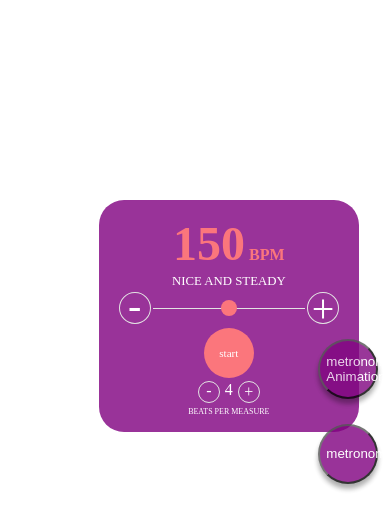
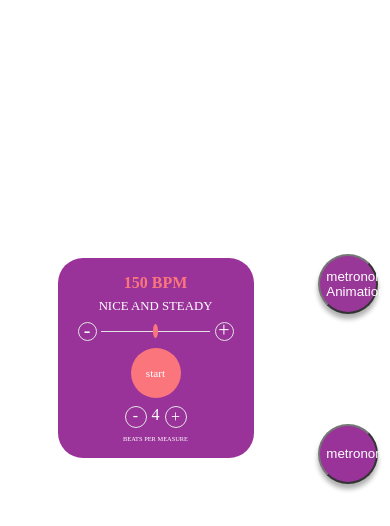
Before and after one commit to robertrachita/MusicBox, a web app: file views/metronomeFrontEnd.html in a window 390 px wide, after a click on "metronome". Shown: the part 318-844 px from the top of the page. Run offline with its HTML, style and script files only (its server is not run), Linux system fonts and the light colour scheme; some libraries are stand-ins or nearby versions.

Commit message:
v0.9 metronome+music sheets
Responsiveness:
Ipad landscape, portrait
Galaxy s20+

```diff
--- a/public/metronomeStyle.css
+++ b/public/metronomeStyle.css
@@ -14,6 +14,7 @@
     box-shadow: 0 5px 5px rgba(0,0,0,0.4);
     z-index:999;
 
+
 }
 #metronomeAnimationToggle
 {
@@ -29,6 +30,7 @@
     transition: opacity 0.3s;
     box-shadow: 0 5px 5px rgba(0,0,0,0.4);
     z-index:999;
+    margin-bottom: 22vw;
 }
 
 #metronomeToggle:hover{
@@ -41,7 +43,7 @@
 
     position: fixed;
     bottom: 10%;
-    right: 8%;
+    right: 23%;
     border: 3px solid #f1f1f1;
     z-index: 9;
   }
@@ -53,11 +55,9 @@
   #metronome{
     width: 100%;
     padding: 15px;
-    margin: 5px 0 22px 0;
     border: none;
     background: #f1f1f1;
     resize: none;
-    min-height: 200px;
   }
 
   /* When the textarea gets focus, do something */
@@ -74,7 +74,6 @@
     border-radius:25px;
     cursor: pointer;
     width: 100%;
-    margin-bottom:10px;
     opacity: 0.8;
   }
 
@@ -90,8 +89,8 @@
 #metronome {
     display: flex;
     flex-direction: column;
-    width: 220px;
-    height: 120px;
+    width: 30vh;
+    height: 20vh;
     justify-content: space-between;
     visibility: hidden;
 }
@@ -116,9 +115,9 @@
 }
 
 .tempo-settings .adjust-tempo-btn {
-    width: 30px;
-    height: 30px;
-    font-size: 40px;
+    width: 28px;
+    height: 28px;
+    font-size: 4vw;
     border-radius: 50%;
     border: 1px solid #ddd;
     text-align: center;
@@ -129,10 +128,10 @@
     color: #fff;
 }
 .tempo-settings .decrease-tempo {
-    line-height: 25px;
+    line-height: 2vh;
 }
 .tempo-settings .increase-tempo {
-    line-height: 32px;
+    line-height: 3vh;
 }
 
 input[type=range] {
@@ -149,12 +148,12 @@ input[type=range]:focus {
 
 input[type=range]::-webkit-slider-thumb {
     -webkit-appearance: none;
-    width: 16px;
-    height: 16px;
+    width: 1.24vw;
+    height: 1.67vh;
     border-radius: 50%;
     background: #fa545c;
     cursor: pointer;
-    margin-top: -8px;
+    margin-top: -0.8vh;
 }
 input[type=range]::-moz-range-thumb {
     -webkit-appearance: none;
@@ -189,6 +188,7 @@ input[type=range]::-moz-range-track {
     line-height: 50px;
     margin: 0 auto;
     cursor: pointer;
+
 }
 
 .start-stop:hover {
@@ -225,13 +225,223 @@ input[type=range]::-moz-range-track {
 #metronomeAnimation
 {
     position: fixed;
-    right: 20%;
-    bottom: 5%;
+    right: 20vw;
+    bottom: 5vh;
 }
 
 .goshPlease
 {
-    padding-left: 60%;
-    padding-top:30%;
+    padding-left: 40vw;
+    padding-top:40vh;
     opacity:0;
 }
+
+@media (max-device-width: 1000px) {
+
+    /* Full-width textarea */
+    #metronome{
+        min-height: 110px;
+        width: 40vw;
+        right:35%;
+        bottom:8%;
+    }
+
+
+    .bpm-display .tempo {
+        font-size: 1em;
+    }
+
+    .start-stop {
+        line-height: 6vh;
+        min-height: 25px;
+        min-width: 15px;
+    }
+
+    .measures .stepper {
+        min-height: 10px;
+        min-height: 10px;
+    }
+
+    .beats-per-measure-text {
+        font-size: 0.4em;
+    }
+    .tempo-text {
+        font-size: 0.8em;
+    }
+    .tempo-settings .adjust-tempo-btn {
+        width: 17px;
+        height: 17px;
+        font-size: 20px;
+        border-radius: 50%;
+        border: 1px solid #ddd;
+        text-align: center;
+        cursor: pointer;
+        line-height: 15px;
+
+    }
+    input[type=range]::-moz-range-thumb {
+        -webkit-appearance: none;
+        width: 10px;
+        height: 10px;
+        border-radius: 50%;
+        background: #fa545c;
+        cursor: pointer;
+        border: none;
+    }
+    .metronomeIframe
+    {
+        width: 30vw;
+        height:90vh;
+        margin-left:77vw;
+        margin-top: -95vh;
+        z-index: 999;
+        position: absolute;
+
+    }
+    .goshPlease
+    {
+        padding-left:25vw;
+        padding-top:10vh;
+        opacity:0;
+    }
+
+}
+  @media (max-device-width: 1300px) {
+  @media(min-device-width: 1010px)
+  {
+      /* Full-width textarea */
+      #metronome{
+          min-height: 100px;
+          width: 40vw;
+          right:35%;
+          bottom:10%;
+      }
+
+
+      .bpm-display .tempo {
+          font-size: 1em;
+      }
+
+      .start-stop {
+          line-height: 6vh;
+          min-height: 25px;
+          min-width: 15px;
+      }
+
+      .measures .stepper {
+          min-height: 10px;
+          min-height: 10px;
+      }
+
+      .beats-per-measure-text {
+          font-size: 0.4em;
+      }
+      .tempo-text {
+          font-size: 0.8em;
+      }
+      .tempo-settings .adjust-tempo-btn {
+          width: 17px;
+          height: 17px;
+          font-size: 20px;
+          border-radius: 50%;
+          border: 1px solid #ddd;
+          text-align: center;
+          cursor: pointer;
+          line-height: 15px;
+
+      }
+      input[type=range]::-moz-range-thumb {
+          -webkit-appearance: none;
+          width: 10px;
+          height: 10px;
+          border-radius: 50%;
+          background: #fa545c;
+          cursor: pointer;
+          border: none;
+      }
+      .metronomeIframe
+      {
+          width: 30vw;
+          height:90vh;
+          margin-left:77vw;
+          margin-top: -95vh;
+          z-index: 999;
+          position: absolute;
+
+      }
+      .goshPlease
+      {
+          padding-left:25vw;
+          padding-top:40vh;
+          opacity:0;
+      }
+
+  } }
+  @media (device-height: 1079px) {
+
+
+          /* Full-width textarea */
+          #metronome{
+              min-height: 80px;
+              min-width: 100px;
+              width: 40vw;
+              height:14vh;
+              right:34%;
+              bottom:9%;
+          }
+
+
+          .bpm-display .tempo {
+              font-size: 1em;
+          }
+
+          .start-stop {
+              line-height: 4.5vh;
+              min-height: 25px;
+              min-width: 15px;
+          }
+
+          .measures .stepper {
+              min-height: 10px;
+              min-height: 10px;
+          }
+
+          .beats-per-measure-text {
+              font-size: 0.4em;
+          }
+          .tempo-text {
+              font-size: 0.8em;
+          }
+          .tempo-settings .adjust-tempo-btn {
+              width: 17px;
+              height: 17px;
+              font-size: 20px;
+              border-radius: 50%;
+              border: 1px solid #ddd;
+              text-align: center;
+              cursor: pointer;
+              line-height: 15px;
+
+          }
+          input[type=range]::-moz-range-thumb {
+              -webkit-appearance: none;
+              width: 10px;
+              height: 10px;
+              border-radius: 50%;
+              background: #fa545c;
+              cursor: pointer;
+              border: none;
+          }
+          .metronomeIframe
+          {
+
+          }
+          .goshPlease
+          {
+              padding-left:35vw;
+              padding-top:58vh;
+              opacity:0;
+          }
+
+
+  }
```
Also changed, not shown: views/musicsheets.html (+54 -8 lines).
